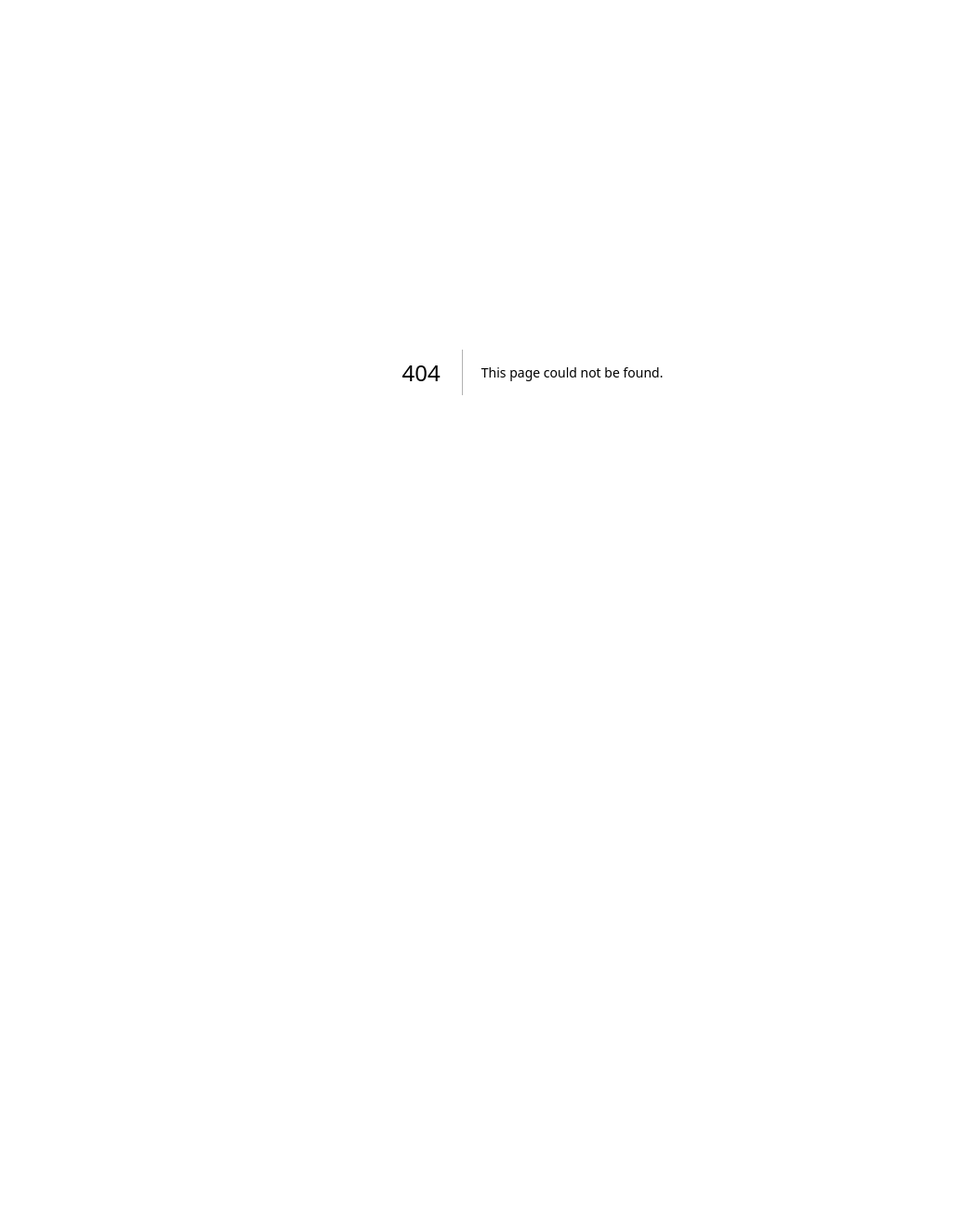
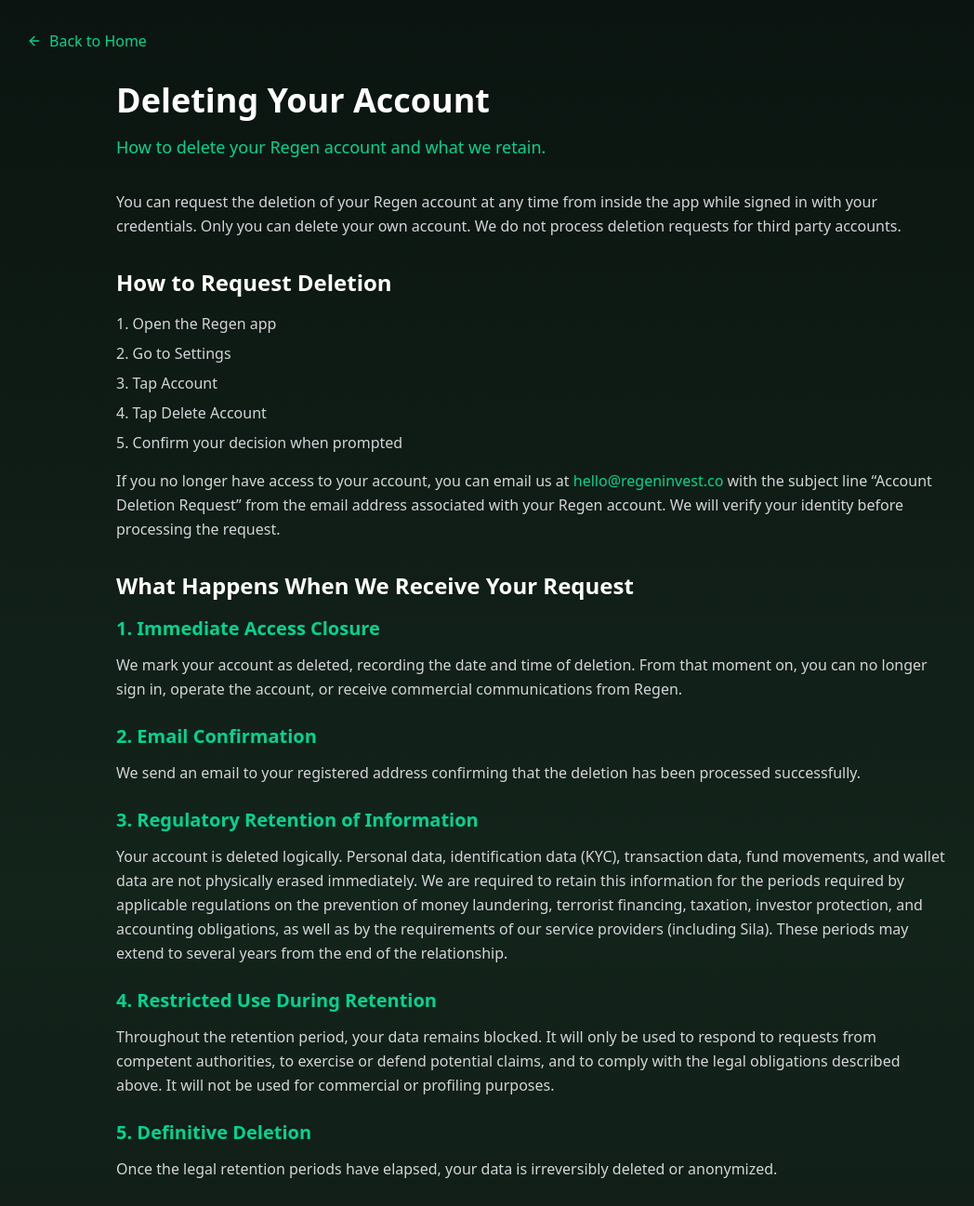
Before and after one commit to Edisonmunoz13/regen-website, a Next.js app: page /legal/data-deletion in a window 1280 px wide. Before the commit this address had no page. Shown: the top 1297 px of the page at 93% size, without its empty margins (67-1115 px from the left). Before the commit the page ends 800 px from the top, so only its background shows below. Built offline with nearby package versions, Linux system fonts and the light colour scheme.

Commit message:
data detetion added

```diff
--- /dev/null
+++ b/src/app/legal/data-deletion/page.tsx
@@ -0,0 +1,198 @@
+import Link from "next/link";
+import { ArrowLeft } from "lucide-react";
+import type { Metadata } from "next";
+
+export const metadata: Metadata = {
+  title: "Data Deletion | Regen",
+  description:
+    "How to delete your Regen account and what we are required to retain under financial regulations.",
+  openGraph: {
+    title: "Data Deletion | Regen",
+    description:
+      "How to delete your Regen account and what we are required to retain under financial regulations.",
+  },
+};
+
+export default function DataDeletionPage() {
+  return (
+    <div
+      className="min-h-screen"
+      style={{
+        background:
+          "linear-gradient(180deg, #0B1410 0%, #13241B 50%, #0B1410 100%)",
+      }}
+    >
+      <div className="container-page py-8">
+        <Link
+          href="/"
+          className="inline-flex items-center gap-2 text-emerald-400 hover:text-emerald-300 transition-colors mb-8"
+        >
+          <ArrowLeft className="h-4 w-4" />
+          Back to Home
+        </Link>
+
+        <div className="max-w-4xl mx-auto">
+          <div className="mb-8">
+            <h1 className="text-4xl font-bold text-white mb-4">
+              Deleting Your Account
+            </h1>
+            <p className="text-emerald-400 text-lg">
+              How to delete your Regen account and what we retain.
+            </p>
+          </div>
+
+          <div className="prose prose-invert max-w-none">
+            <section className="mb-8">
+              <p className="text-zinc-300 leading-relaxed">
+                You can request the deletion of your Regen account at any time
+                from inside the app while signed in with your credentials. Only
+                you can delete your own account. We do not process deletion
+                requests for third party accounts.
+              </p>
+            </section>
+
+            <section className="mb-8">
+              <h2 className="text-2xl font-semibold text-white mb-4">
+                How to Request Deletion
+              </h2>
+              <ol className="list-decimal list-inside text-zinc-300 space-y-2 mb-4">
+                <li>Open the Regen app</li>
+                <li>Go to Settings</li>
+                <li>Tap Account</li>
+                <li>Tap Delete Account</li>
+                <li>Confirm your decision when prompted</li>
+              </ol>
+              <p className="text-zinc-300 leading-relaxed">
+                If you no longer have access to your account, you can email us
+                at{" "}
+                <a
+                  href="mailto:hello@regeninvest.co"
+                  className="text-emerald-400 hover:text-emerald-300 transition-colors"
+                >
+                  hello@regeninvest.co
+                </a>{" "}
+                with the subject line &ldquo;Account Deletion Request&rdquo;
+                from the email address associated with your Regen account. We
+                will verify your identity before processing the request.
+              </p>
+            </section>
+
+            <section className="mb-8">
+              <h2 className="text-2xl font-semibold text-white mb-4">
+                What Happens When We Receive Your Request
+              </h2>
+
+              <h3 className="text-xl font-semibold text-emerald-400 mb-3">
+                1. Immediate Access Closure
+              </h3>
+              <p className="text-zinc-300 leading-relaxed mb-6">
+                We mark your account as deleted, recording the date and time of
+                deletion. From that moment on, you can no longer sign in,
+                operate the account, or receive commercial communications from
+                Regen.
+              </p>
+
+              <h3 className="text-xl font-semibold text-emerald-400 mb-3">
+                2. Email Confirmation
+              </h3>
+              <p className="text-zinc-300 leading-relaxed mb-6">
+                We send an email to your registered address confirming that the
+                deletion has been processed successfully.
+              </p>
+
+              <h3 className="text-xl font-semibold text-emerald-400 mb-3">
+                3. Regulatory Retention of Information
+              </h3>
+              <p className="text-zinc-300 leading-relaxed mb-6">
+                Your account is deleted logically. Personal data, identification
+                data (KYC), transaction data, fund movements, and wallet data
+                are not physically erased immediately. We are required to retain
+                this information for the periods required by applicable
+                regulations on the prevention of money laundering, terrorist
+                financing, taxation, investor protection, and accounting
+                obligations, as well as by the requirements of our service
+                providers (including Sila). These periods may extend to several
+                years from the end of the relationship.
+              </p>
+
+              <h3 className="text-xl font-semibold text-emerald-400 mb-3">
+                4. Restricted Use During Retention
+              </h3>
+              <p className="text-zinc-300 leading-relaxed mb-6">
+                Throughout the retention period, your data remains blocked. It
+                will only be used to respond to requests from competent
+                authorities, to exercise or defend potential claims, and to
+                comply with the legal obligations described above. It will not
+                be used for commercial or profiling purposes.
+              </p>
+
+              <h3 className="text-xl font-semibold text-emerald-400 mb-3">
+                5. Definitive Deletion
+              </h3>
+              <p className="text-zinc-300 leading-relaxed mb-6">
+                Once the legal retention periods have elapsed, your data is
+                irreversibly deleted or anonymized.
+              </p>
+
+              <h3 className="text-xl font-semibold text-emerald-400 mb-3">
+                6. Data Held by Third Parties
+              </h3>
+              <p className="text-zinc-300 leading-relaxed">
+                Deletion from our systems does not result in automatic erasure
+                at external providers that are subject to their own retention
+                obligations, including, for example, our account and custody
+                provider. Those retention periods are governed by the
+                providers&apos; own policies and by the regulations applicable
+                to them.
+              </p>
+            </section>
+
+            <section className="mb-8">
+              <h2 className="text-2xl font-semibold text-white mb-4">
+                Closing Your Balances Before Deletion
+              </h2>
+              <p className="text-zinc-300 leading-relaxed">
+                If you have funds held through Regen, those funds must be
+                withdrawn or transferred before your account can be fully
+                closed. The deletion flow inside the Regen app will guide you
+                through withdrawing your balance to a connected external bank
+                account. If you need help with this step, contact us at{" "}
+                <a
+                  href="mailto:hello@regeninvest.co"
+                  className="text-emerald-400 hover:text-emerald-300 transition-colors"
+                >
+                  hello@regeninvest.co
+                </a>
+                .
+              </p>
+            </section>
+
+            <section className="mb-8 p-6 rounded-xl border border-emerald-900/40 bg-black/40">
+              <h2 className="text-2xl font-semibold text-white mb-4">
+                Questions
+              </h2>
+              <p className="text-zinc-300 leading-relaxed">
+                If you have questions about deleting your account or about the
+                data we hold, contact us at{" "}
+                <a
+                  href="mailto:hello@regeninvest.co"
+                  className="text-emerald-400 hover:text-emerald-300 transition-colors"
+                >
+                  hello@regeninvest.co
+                </a>
+                .
+              </p>
+            </section>
+
+            <section className="mb-8">
+              <h2 className="text-2xl font-semibold text-white mb-4">
+                Last Updated
+              </h2>
+              <p className="text-zinc-300 leading-relaxed">April 30, 2026</p>
+            </section>
+          </div>
+        </div>
+      </div>
+    </div>
+  );
+}
```
